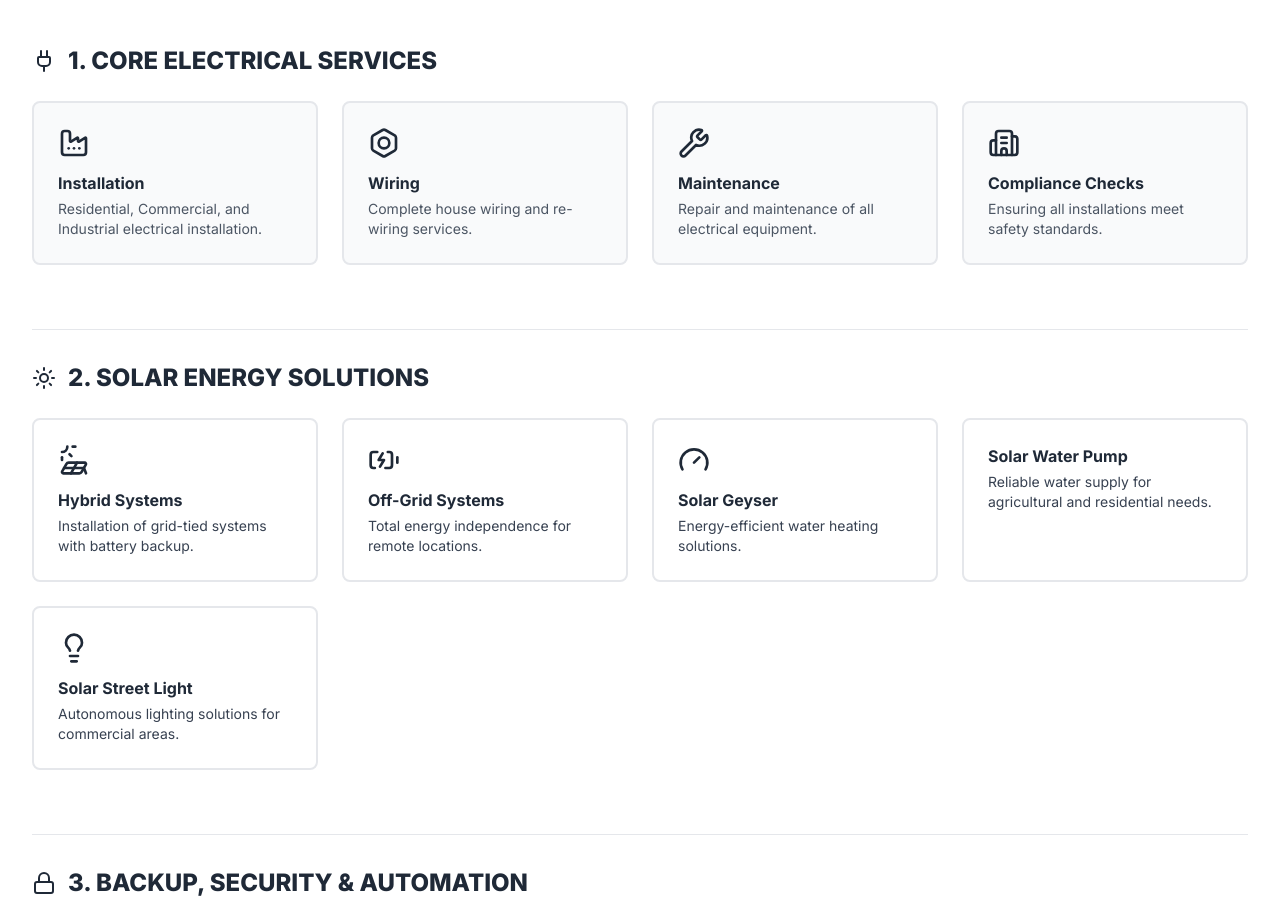
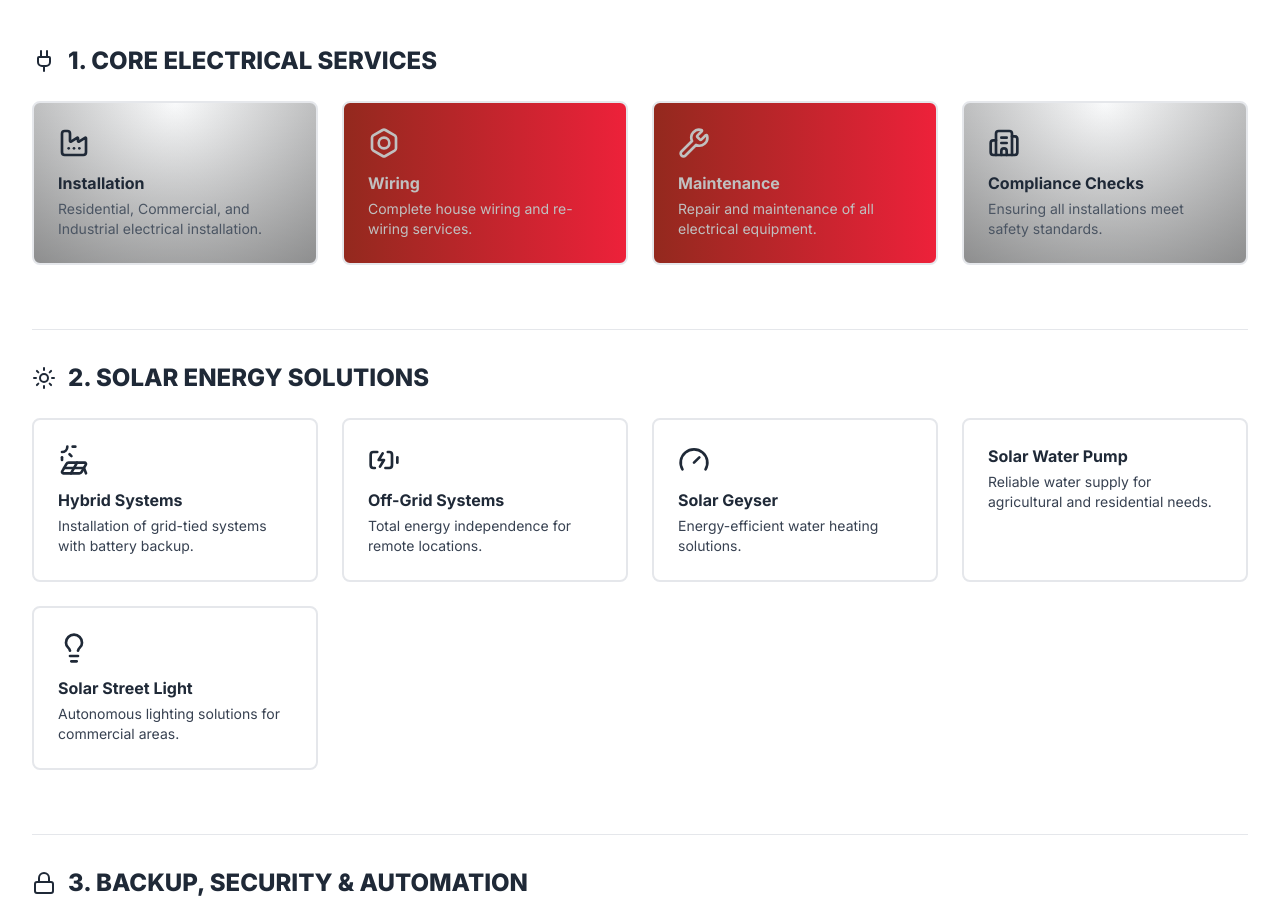
Before and after one commit to bizkit-sme/website, a plain HTML site: page docs/demo/man-cave/index.html in a window 1280 px wide. Shown: the part 882-1783 px from the top of the page. Drawn offline with nearby package versions, Linux system fonts and the light colour scheme.

Commit message:
add gradient

```diff
--- a/docs/demo/man-cave/index.html
+++ b/docs/demo/man-cave/index.html
@@ -75,6 +75,22 @@
 	 #quote{
 	     background-image: url("1.jpeg");
 	 }
+
+	 .redglow{
+	     background: #ED213A;  /* fallback for old browsers */
+	     background: -webkit-linear-gradient(to right, #93291E, #ED213A);  /* Chrome 10-25, Safari 5.1-6 */
+	     background: linear-gradient(to right, #93291E, #ED213A); /* W3C, IE 10+/ Edge, Firefox 16+, Chrome 26+, Opera 12+, Safari 7+ */
+	     color: silver;
+	 }
+
+	 .redglow p {
+	     color: silver;
+	 }
+
+	 .blackglow{
+	     background: linear-gradient(to bottom, rgba(255,255,255,0.15) 0%, rgba(0,0,0,0.15) 100%), radial-gradient(at top center, rgba(255,255,255,0.40) 0%, rgba(0,0,0,0.40) 120%) #989898;
+	     background-blend-mode: multiply,multiply;
+	 }
 	</style>
     </head>
     <body>
@@ -150,22 +166,26 @@
 				1. Core Electrical Services
                             </h3>
                             <div class="grid grid-cols-1 md:grid-cols-2 lg:grid-cols-4 gap-6">
-				<div class="service-card p-6 border-2 border-gray-200 transition bg-gray-50 hover:bg-white rounded-lg">
+				<div class="blackglow service-card p-6 border-2 border-gray-200 transition bg-gray-50 hover:bg-white rounded-lg">
                                     <i data-lucide="factory" class="w-8 h-8 text-primary mb-3"></i>
                                     <h4 class="font-bold mb-1">Installation</h4>
                                     <p class="text-sm text-gray-600">Residential, Commercial, and Industrial electrical installation.</p>
 				</div>
-				<div class="service-card p-6 border-2 border-gray-200 transition bg-gray-50 hover:bg-white rounded-lg">
+				<div class="redglow service-card p-6 border-2 border-gray-200 transition bg-gray-50 hover:bg-white rounded-lg"
+				style="background: background: #ED213A;  /* fallback for old browsers */
+background: -webkit-linear-gradient(to right, #93291E, #ED213A);  /* Chrome 10-25, Safari 5.1-6 */
+background: linear-gradient(to right, #93291E, #ED213A); /* W3C, IE 10+/ Edge, Firefox 16+, Chrome 26+, Opera 12+, Safari 7+ */
+">
                                     <i data-lucide="bolt" class="w-8 h-8 text-primary mb-3"></i>
                                     <h4 class="font-bold mb-1">Wiring</h4>
                                     <p class="text-sm text-gray-600">Complete house wiring and re-wiring services.</p>
 				</div>
-				<div class="service-card p-6 border-2 border-gray-200 transition bg-gray-50 hover:bg-white rounded-lg">
+				<div class="redglow service-card p-6 border-2 border-gray-200 transition bg-gray-50 hover:bg-white rounded-lg">
                                     <i data-lucide="wrench" class="w-8 h-8 text-primary mb-3"></i>
                                     <h4 class="font-bold mb-1">Maintenance</h4>
                                     <p class="text-sm text-gray-600">Repair and maintenance of all electrical equipment.</p>
 				</div>
-				<div class="service-card p-6 border-2 border-gray-200 transition bg-gray-50 hover:bg-white rounded-lg">
+				<div class="blackglow service-card p-6 border-2 border-gray-200 transition bg-gray-50 hover:bg-white rounded-lg">
                                     <i data-lucide="building-2" class="w-8 h-8 text-primary mb-3"></i>
                                     <h4 class="font-bold mb-1">Compliance Checks</h4>
                                     <p class="text-sm text-gray-600">Ensuring all installations meet safety standards.</p>
```
